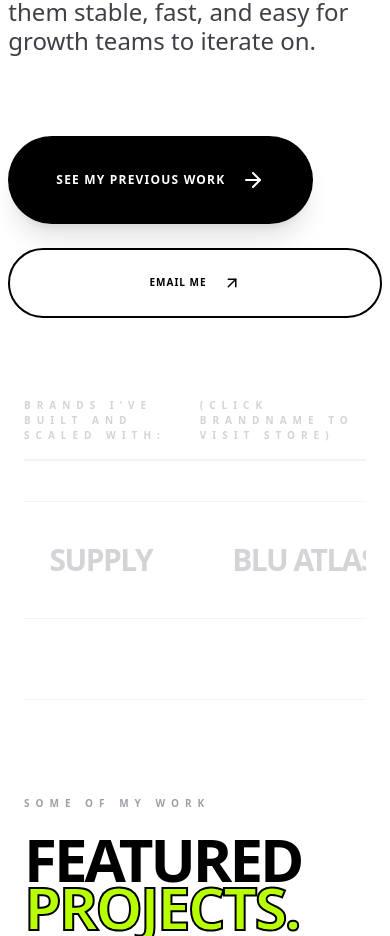
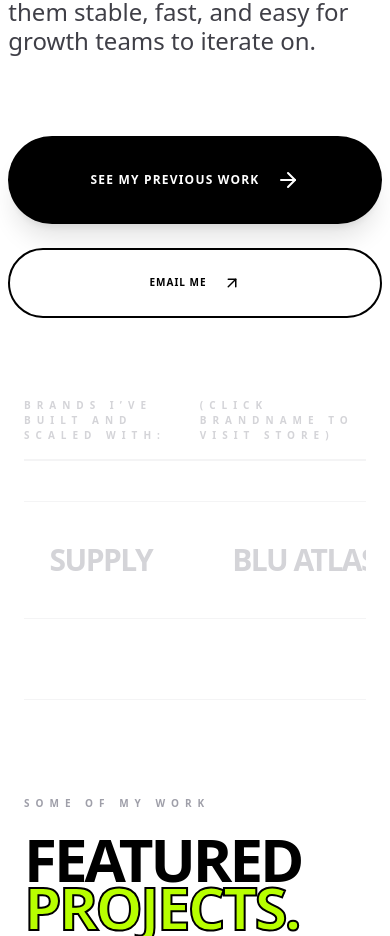
Before and after one commit to maghangadotcom/maghanga-portfolio, a React (Vite) app: page / in a window 390 px wide. Shown: the part 2003-2939 px from the top of the page. Built offline with nearby package versions, Linux system fonts and the light colour scheme.

Commit message:
style: unify button widths on mobile screens
- Updated 'See My Previous Work' button to full width on mobile to match 'Email Me' button
- Added center alignment for consistent text positioning
- Maintained auto-sizing on desktop layouts

```diff
--- a/src/App.jsx
+++ b/src/App.jsx
@@ -633,7 +633,7 @@ export default function App() {
               <div className="mt-20 flex flex-wrap gap-6">
                 <a
                   href="#casestudies"
-                  className="group px-12 py-8 bg-black text-white rounded-full font-black text-xs uppercase tracking-widest flex items-center gap-4 hover:bg-[#b8ff00] hover:text-black transition-all shadow-xl"
+                  className="group w-full md:w-auto justify-center px-12 py-8 bg-black text-white rounded-full font-black text-xs uppercase tracking-widest flex items-center gap-4 hover:bg-[#b8ff00] hover:text-black transition-all shadow-xl"
                 >
                   See My Previous Work  <ArrowRight className="group-hover:translate-x-2 transition-transform" />
                 </a>
```
